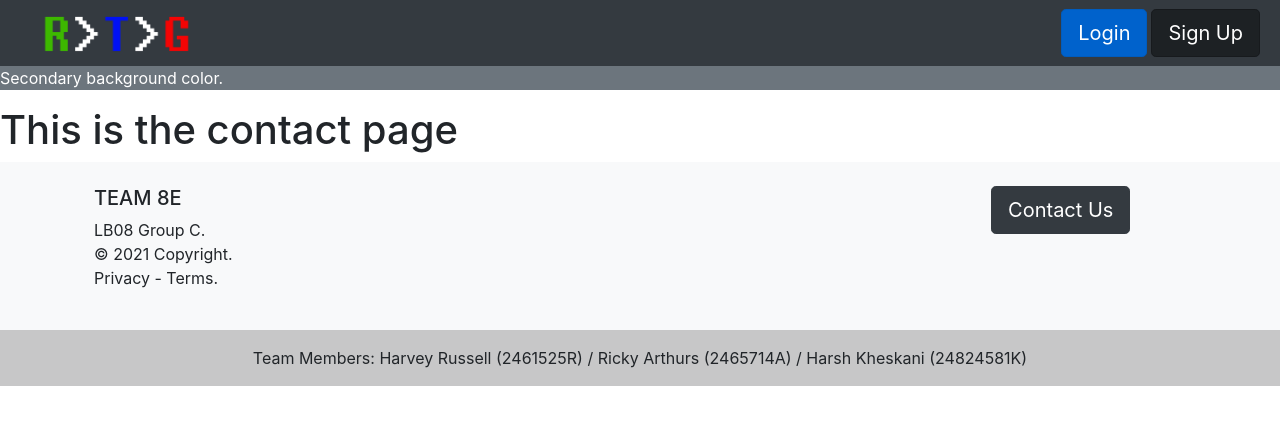
After one commit to harshkheskani/rate_the_game, a Django app: page /rate_the_game_app/contact/ in a window 1280 px wide. The commit adds this page. Shown: the top 425 px of the page. Run offline with Django 3.2, Linux system fonts and the light colour scheme; some libraries are stand-ins or nearby versions.

Commit message:
Button functionality: R>T>G logo goes to index/ contact button

```diff
--- a/rate_the_game_app/urls.py
+++ b/rate_the_game_app/urls.py
@@ -12,6 +12,7 @@ app_name = 'rate_the_game_app'
 
 urlpatterns = [
         path('', views.index, name='index'),
+        path('index/', views.index, name = 'index_page'),
         path('register/', views.register, name='register'),
         path('login/', views.user_login, name='login'),
         path('category/', views.show_list, name='show_list'),
@@ -19,4 +20,5 @@ urlpatterns = [
         path('category/<slug:category_name_slug>/<slug:game_name_slug>', views.show_game, name='show_game'),
         path('logout/', views.user_logout, name='logout'),
         path('my_account/', views.my_account, name='my_account'),
+        path('contact/', views.contact, name='contact'),
         ]
--- a/rate_the_game_app/views.py
+++ b/rate_the_game_app/views.py
@@ -9,6 +9,9 @@ from rate_the_game_app.models import Category, Game
 
 def index(request):
     return render(request, 'rate_the_game_app/index.html')
+
+def contact(request):
+    return render(request, 'rate_the_game_app/contact.html')
 
 @login_required
 def my_account(request):
--- a/templates/rate_the_game_app/base.html
+++ b/templates/rate_the_game_app/base.html
@@ -16,7 +16,8 @@
     <!--NavBar-->
     <nav class="navbar navbar-expand-lg navbar navbar-dark bg-dark navbar-fixed-top">
         <a class="navbar-brand" href="#">
-			<img src="{% static 'images/RTGlogo1.png' %}" alt="R > T > G" height=50/>
+        <a href="{% url 'rate_the_game_app:index_page' %}">
+			<img src="{% static 'images/RTGlogo1.png' %}" alt="R > T > G" height=50/></a>
             <!--Add logo-->
         </a>
         <button class="navbar-toggler" type="button" data-toggle="collapse" data-target="#navbarText" aria-controls="navbarText" aria-expanded="false" aria-label="Toggle navigation">
@@ -92,9 +93,14 @@
                   </li>
                 </ul>
               </div>
+
             <div class="col-lg-3 col-md-6 mb-4 mb-md-0">
-                <button type="button" class="btn btn-dark btn-lg">   Contact Us   </button>
-              </div>
+              <a href={% url 'rate_the_game_app:contact' %}>
+              <button type="button" class="btn btn-dark btn-lg">Contact Us</button>
+              </a>
+            </div>
+
+
         </div>
         <!--Grid row-->
         </div>
--- /dev/null
+++ b/templates/rate_the_game_app/contact.html
@@ -0,0 +1,4 @@
+{% extends 'rate_the_game_app/base.html' %}
+{% block body_block %}
+    <h1>This is the contact page</h1>
+{% endblock %}
```
